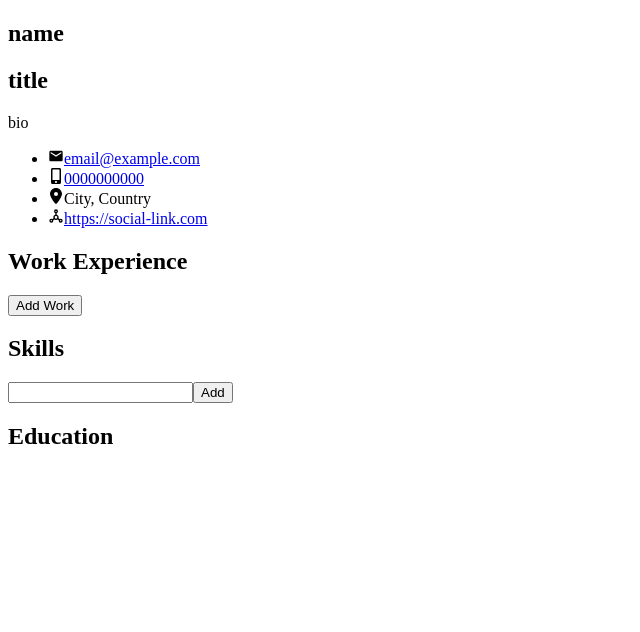
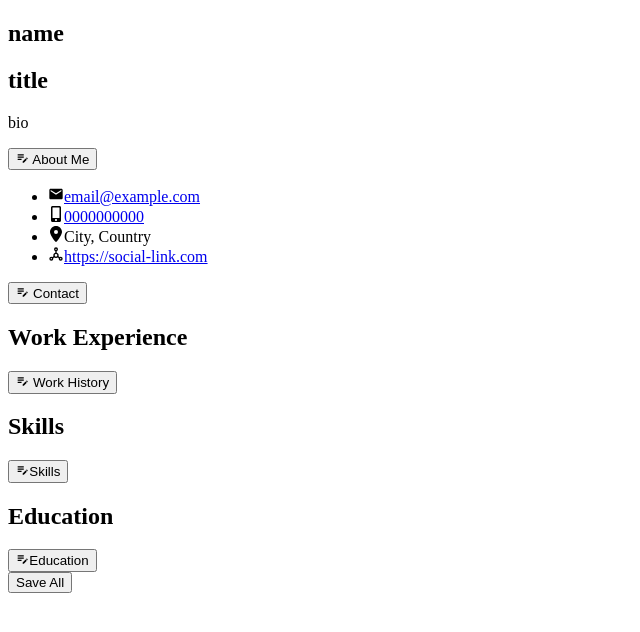
Before and after one commit to Liam-JL/cv-application, a React (Vite) app: page / in a window 1280 px wide. Shown: the top 632 px of the page, without its empty margins (0-640 px from the left). Built offline with nearby package versions, Linux system fonts and the light colour scheme; the HTML template or start-up script is replaced by a standard one.

Commit message:
Add feature to make each section editable with button and save all button

```diff
--- a/src/AboutMe.jsx
+++ b/src/AboutMe.jsx
@@ -1,6 +1,7 @@
 import { useEffect, useState } from "react"
+import { MdEditNote as EditIcon} from "react-icons/md";
 
-export default function AboutMeSection({active}) {
+export default function AboutMeSection({active, onActivate}) {
     const [aboutMe, setAboutMe] = useState(() => {
         const localValue = localStorage.getItem("ABOUT_ME_ITEMS")
         if (localValue == null) return {name:"name", title:"title", bio:"bio"}
@@ -31,6 +32,7 @@ export default function AboutMeSection({active}) {
                     handleEdit={handleEdit}
                 />
             ))}
+            {!active && <button className="btn" aria-label="edit-section" onClick={() => onActivate("about-me")}> <EditIcon /> About Me</button>}
         </section>
     )
 
--- a/src/App.jsx
+++ b/src/App.jsx
@@ -3,15 +3,23 @@ import ContactSection from "./Contact"
 import WorkSection from "./Work"
 import SkillSection from "./Skills"
 import EducationSection from "./Education"
+import { useState } from "react"
 
 function App() {
+  const [activeSection, setActiveSection] = useState("")
+
+  function onActivate(section) {
+    setActiveSection(section)
+  }
+
   return (
     <>
-      <AboutMeSection active={false}/>
-      <ContactSection active={false} />
-      <WorkSection active={true}/>
-      <SkillSection active={true} />
-      <EducationSection active={false} />
+      <AboutMeSection active={activeSection === "about-me"} onActivate={onActivate}/>
+      <ContactSection active={activeSection === "contact" } onActivate={onActivate} />
+      <WorkSection active={activeSection === "work"} onActivate={onActivate}/>
+      <SkillSection active={activeSection === "skill"} onActivate={onActivate} />
+      <EducationSection active={activeSection === "education"} onActivate={onActivate}/>
+      <button className="btn" onClick={() => setActiveSection("")}>Save All</button>
     </>
   )
 }
--- a/src/Contact.jsx
+++ b/src/Contact.jsx
@@ -3,6 +3,7 @@ import { MdEmail as EmailIcon } from "react-icons/md"
 import { FaMobileAlt as PhoneIcon } from "react-icons/fa"
 import { FaLocationDot as LocationIcon } from "react-icons/fa6"
 import { TbSocial as SocialIcon } from "react-icons/tb"
+import { MdEditNote as EditIcon} from "react-icons/md";
 
 const defaultContact = {
   email: "email@example.com",
@@ -11,7 +12,7 @@ const defaultContact = {
   social: "https://social-link.com",
 }
 
-export default function ContactSection({ active }) {
+export default function ContactSection({ active, onActivate }) {
   const [contactInfo, setContactInfo] = useState(() => {
     const localValue = localStorage.getItem("CONTACT_INFO")
     return localValue ? JSON.parse(localValue) : defaultContact
@@ -45,6 +46,7 @@ export default function ContactSection({ active }) {
           </li>
         ))}
       </ul>
+      {!active && <button className="btn" aria-label="edit-section" onClick={() => onActivate("contact")}> <EditIcon /> Contact</button>}
     </section>
   )
 }
--- a/src/Education.jsx
+++ b/src/Education.jsx
@@ -1,6 +1,7 @@
 import { useEffect, useState } from "react"
+import { MdEditNote as EditIcon} from "react-icons/md";
 
-export default function EducationSection({active}) {
+export default function EducationSection({active, onActivate}) {
     const [education, setEducation] = useState(() => {
         const localValue = localStorage.getItem("EDUCATION_ITEMS")
         if (localValue == null) return []
@@ -38,12 +39,13 @@ export default function EducationSection({active}) {
     return (
         <section className="section section--education" aria-labelledby="education-heading">
             <h2 id="education-heading">Education</h2>
-            {active ? <button className="btn" onClick={addEducation}>Add Education</button> : null}
+            {active && <button className="btn" onClick={addEducation}>Add Education</button>}
             <ul>
                 {education.map(entry =>
                     <EducationBlock {...entry} key={entry.id} active={active} handleEdit={handleEdit} deleteBlock={deleteEntry}/>
                 )}
             </ul>
+            {!active && <button className="btn" aria-label="edit-section" onClick={() => onActivate("education")}> <EditIcon />Education</button>}
         </section>
     )
 }
--- a/src/Skills.jsx
+++ b/src/Skills.jsx
@@ -1,7 +1,8 @@
 import { useEffect, useState } from "react";
 import { TiDelete as DeleteIcon} from "react-icons/ti";
+import { MdEditNote as EditIcon} from "react-icons/md";
 
-export default function SkillSection({active}) {
+export default function SkillSection({active, onActivate}) {
     const [skills, setSkills] = useState(() => {
         const localValue = localStorage.getItem("SKILL_ITEMS")
         if (localValue == null) return []
@@ -47,6 +48,7 @@ export default function SkillSection({active}) {
                     <SkillItem  active={active} key={skill.id} id={skill.id} value={skill.value} deleteSkill={deleteSkill} />
                 )}
             </ul>
+            {!active && <button className="btn" aria-label="edit-section" onClick={() => onActivate("skill")}><EditIcon />Skills</button>}
         </section>
     )
 }
--- a/src/Work.jsx
+++ b/src/Work.jsx
@@ -1,7 +1,8 @@
 import { useEffect, useState } from "react"
 import { HistoryBlock } from "./HistoryBlock"
+import { MdEditNote as EditIcon} from "react-icons/md";
 
-export default function WorkSection({active}) {
+export default function WorkSection({active, onActivate}) {
     const [history, setHistory] = useState(() => {
         const localValue = localStorage.getItem("WORK_HISTORY_ITEMS")
         if (localValue == null) return []
@@ -67,7 +68,9 @@ export default function WorkSection({active}) {
                 )
             })}
             </ul>
-            {active ? <button onClick={createWorkBlock}>Add Work</button> : null}
+            {active ?
+            <button onClick={createWorkBlock}>Add Work</button> :
+            <button className="btn" aria-label="edit-section" onClick={() => onActivate("work")}> <EditIcon /> Work History</button> }
         </section>
     )
 }
```
